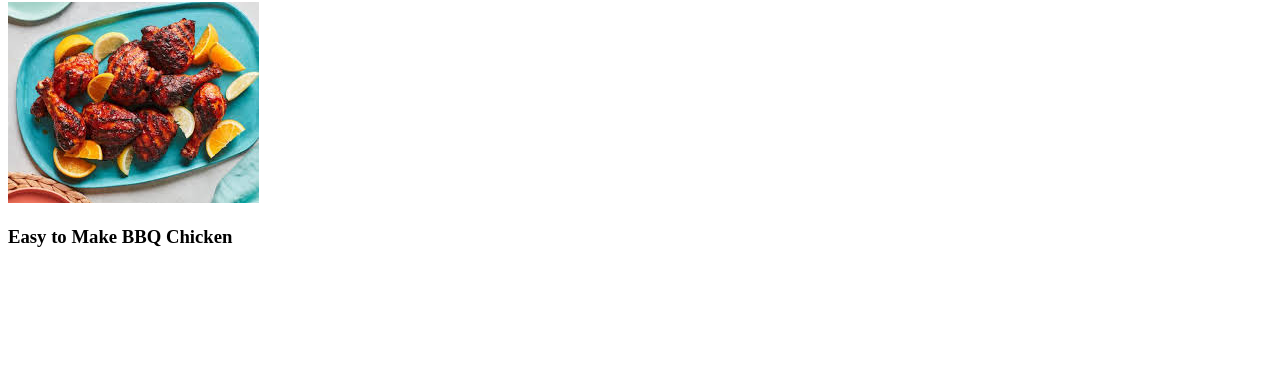
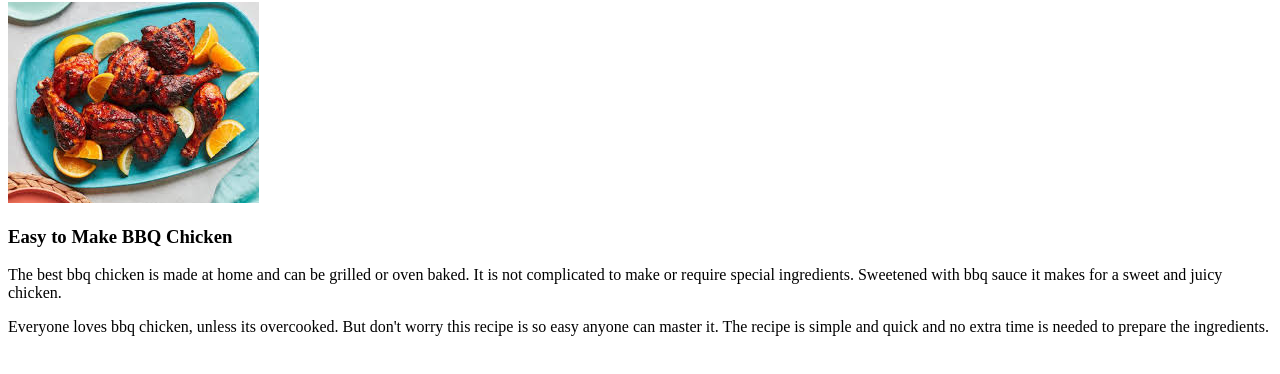
Before and after one commit to adilshads/odin-recipes, a plain HTML site: page recipes/bbq-chicken.html in a window 1280 px wide. Shown: the part 78-452 px from the top of the page. Drawn offline with Linux system fonts and the light colour scheme.

Commit message:
Add addition paragraph explaining recipe

```diff
--- a/recipes/bbq-chicken.html
+++ b/recipes/bbq-chicken.html
@@ -12,5 +12,17 @@
         grill marks and mixed with quarter lemon slices">
 
         <h3>Easy to Make BBQ Chicken</h3>
+
+        <p>
+            The best bbq chicken is made at home and can be grilled or oven baked. It is
+            not complicated to make or require special ingredients. Sweetened with bbq
+            sauce it makes for a sweet and juicy chicken.
+        </p>
+
+        <p>
+            Everyone loves bbq chicken, unless its overcooked. But don't worry this recipe
+            is so easy anyone can master it. The recipe is simple and quick and no extra
+            time is needed to prepare the ingredients.
+        </p>
     </body>
 </html>
```
